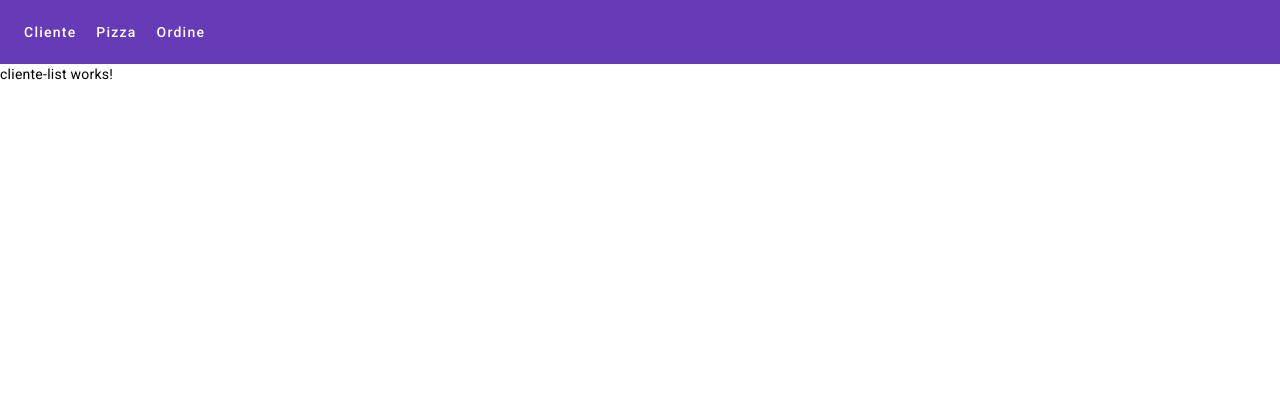
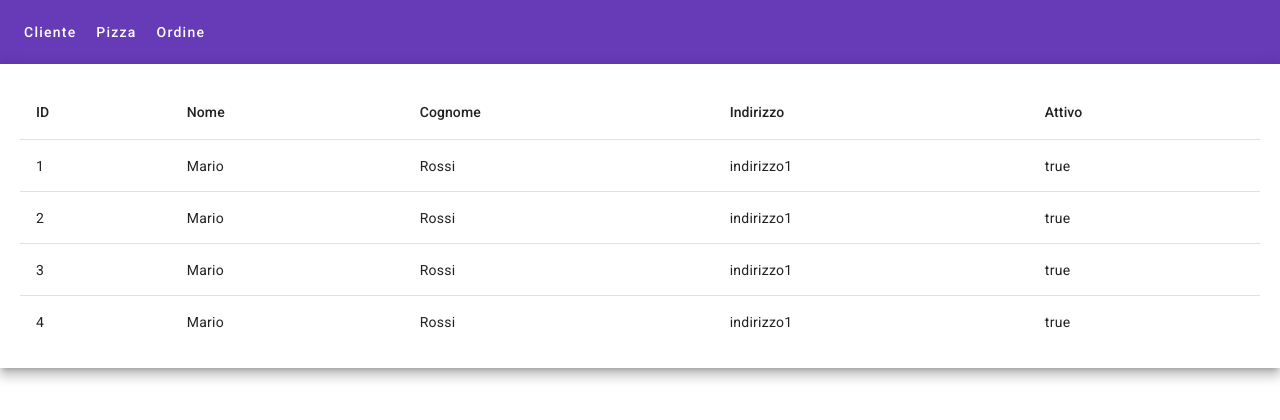
Before and after one commit to rossenbergvillanuevaramboanga/pizzastoreAngular, an Angular app: page /cliente in a window 1280 px wide. Both pictures are taken after a click on the button "Cliente". Shown: the top 420 px of the page. Built offline with nearby package versions, Linux system fonts and the light colour scheme.

Commit message:
Added Material Table in Client List

```diff
--- /dev/null
+++ b/src/app/core/models/cliente.ts
@@ -0,0 +1,8 @@
+export interface Cliente {
+  id: number
+  nome: string
+  cognome: string
+  indirizzo: string
+  attivo: boolean
+
+}
--- a/src/app/features/cliente/cliente-list/cliente-list.component.html
+++ b/src/app/features/cliente/cliente-list/cliente-list.component.html
@@ -1 +1,41 @@
-<p>cliente-list works!</p>
+
+  <div class="mat-elevation-z8" style="padding: 20px;">
+
+    <table mat-table [dataSource]="dataSource">
+
+      <!-- Position Column -->
+      <ng-container matColumnDef="id">
+        <th mat-header-cell *matHeaderCellDef> ID </th>
+        <td mat-cell *matCellDef="let element"> {{element.id}}</td>
+      </ng-container>
+
+      <!-- Name Column -->
+      <ng-container matColumnDef="nome">
+        <th mat-header-cell *matHeaderCellDef> Nome </th>
+        <td mat-cell *matCellDef="let element"> {{element.nome}} </td>
+      </ng-container>
+
+      <!-- Weight Column -->
+      <ng-container matColumnDef="cognome">
+        <th mat-header-cell *matHeaderCellDef> Cognome </th>
+        <td mat-cell *matCellDef="let element"> {{element.cognome}} </td>
+      </ng-container>
+
+      <!-- Symbol Column -->
+      <ng-container matColumnDef="indirizzo">
+        <th mat-header-cell *matHeaderCellDef> Indirizzo </th>
+        <td mat-cell *matCellDef="let element"> {{element.indirizzo}} </td>
+      </ng-container>
+
+      <ng-container matColumnDef="attivo">
+        <th mat-header-cell *matHeaderCellDef> Attivo </th>
+        <td mat-cell *matCellDef="let element"> {{element.attivo}} </td>
+      </ng-container>
+
+
+      <tr mat-header-row *matHeaderRowDef="displayedColumns"></tr>
+      <tr mat-row *matRowDef="let row; columns: displayedColumns;"></tr>
+    </table>
+
+    <!-- end container -->
+  </div>
--- a/src/app/features/cliente/cliente-list/cliente-list.component.ts
+++ b/src/app/features/cliente/cliente-list/cliente-list.component.ts
@@ -1,10 +1,22 @@
-import { Component } from '@angular/core';
+import {Component} from '@angular/core';
+import {Cliente} from "../../../core/models/cliente";
 
 @Component({
   selector: 'app-cliente-list',
   templateUrl: './cliente-list.component.html',
   styleUrls: ['./cliente-list.component.css']
 })
+
 export class ClienteListComponent {
 
+  ELEMENT_DATA : Cliente[] =  [
+    { id: 1, nome: 'Mario', cognome: 'Rossi', indirizzo: 'indirizzo1', attivo: true},
+    { id: 2, nome: 'Mario', cognome: 'Rossi', indirizzo: 'indirizzo1', attivo: true},
+    { id: 3, nome: 'Mario', cognome: 'Rossi', indirizzo: 'indirizzo1', attivo: true},
+    { id: 4, nome: 'Mario', cognome: 'Rossi', indirizzo: 'indirizzo1', attivo: true}
+  ]
+
+  displayedColumns: string[] = ['id', 'nome', 'cognome', 'indirizzo', 'attivo'];
+  dataSource = this.ELEMENT_DATA;
+
 }
--- a/src/app/features/cliente/cliente.module.ts
+++ b/src/app/features/cliente/cliente.module.ts
@@ -2,6 +2,7 @@ import { NgModule } from '@angular/core';
 import { CommonModule } from '@angular/common';
 import { RouterModule, Routes} from "@angular/router";
 import { ClienteListComponent } from './cliente-list/cliente-list.component';
+import {MaterialModule} from "../../shared/material.module";
 
 
 const routes: Routes = [
@@ -17,7 +18,8 @@ const routes: Routes = [
   ],
   imports: [
     CommonModule,
-    RouterModule.forChild(routes)
+    RouterModule.forChild(routes),
+    MaterialModule
   ]
 })
 export class ClienteModule { }
```
Also changed, not shown: src/app/app.module.ts (+5 -3 lines), src/app/core/models/pizza.ts (added, +7 -0 lines), src/app/shared/material.module.ts (+5 -2 lines).
